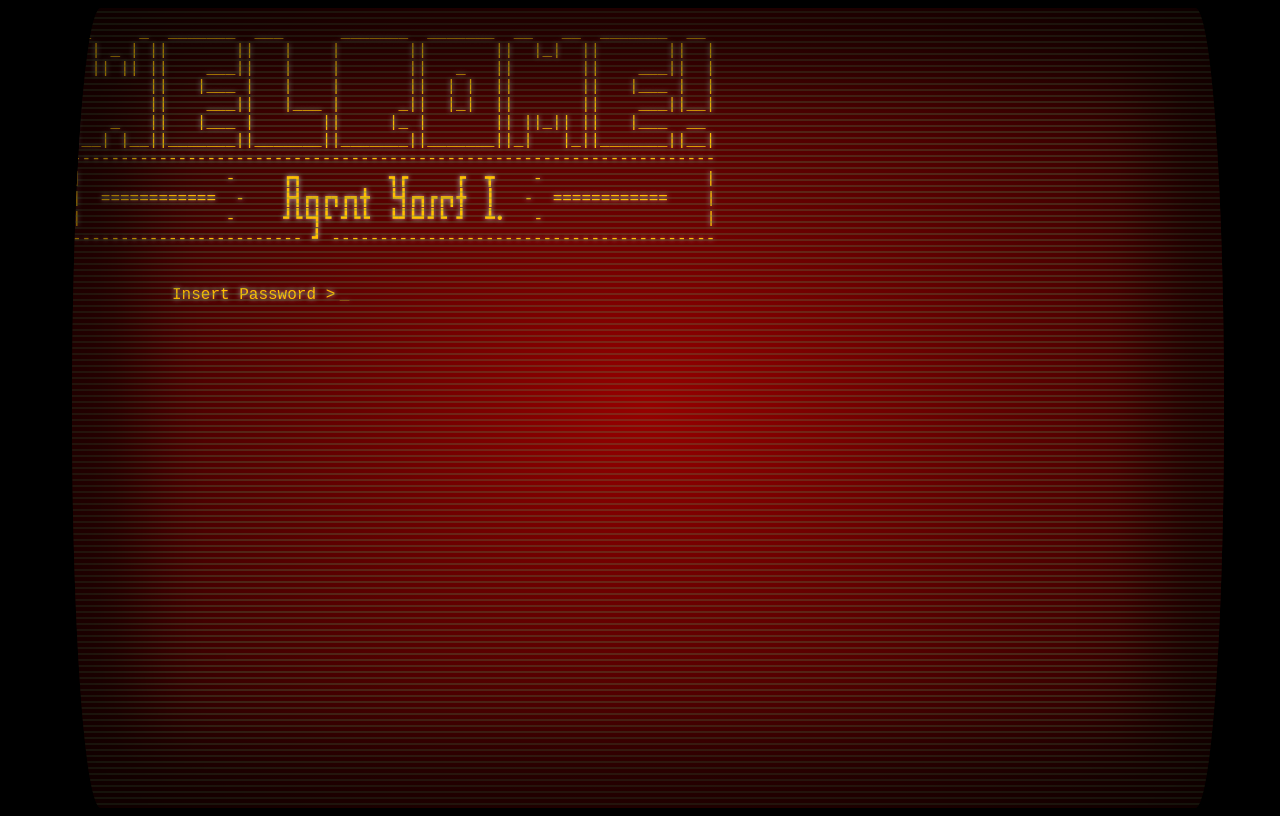
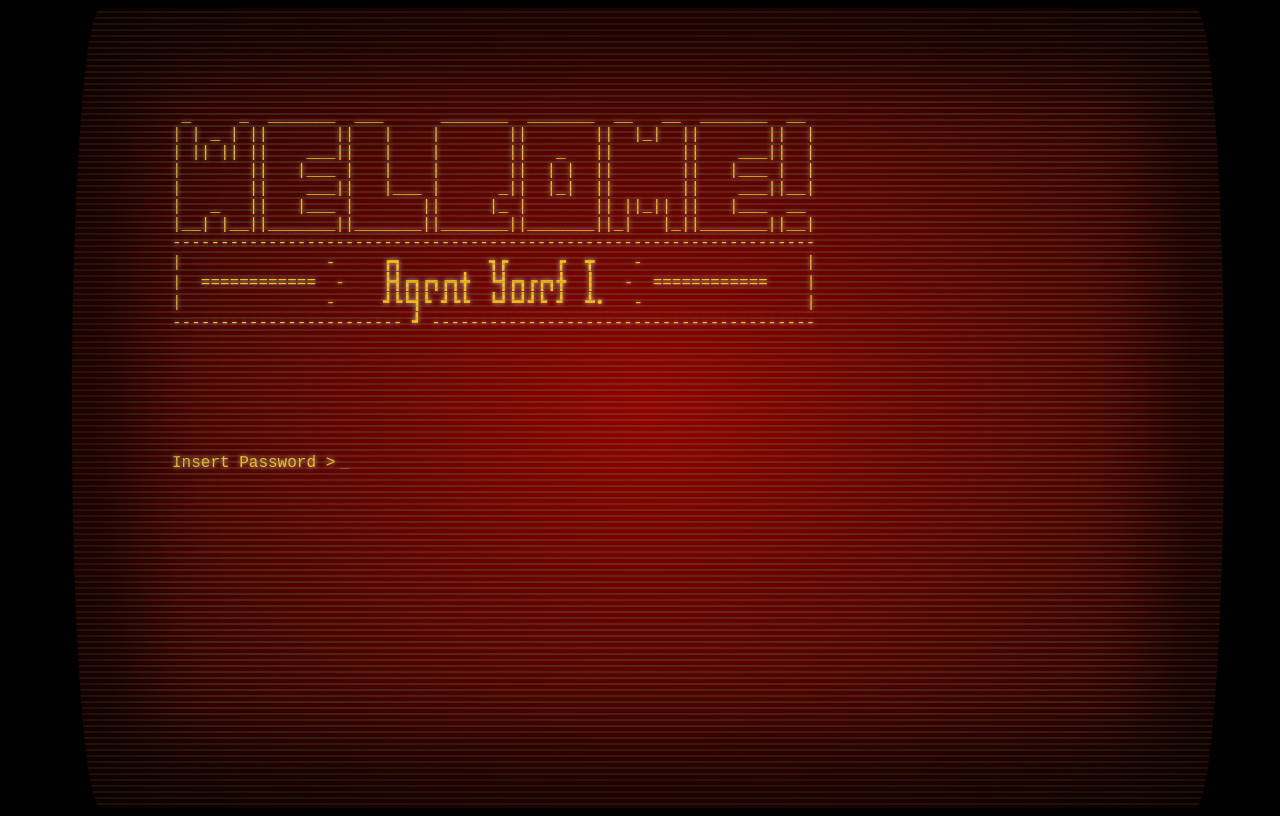
Before and after one commit to Skibity/26-4-1986, a plain HTML site: page login.html in a window 1280 px wide. Drawn offline with Linux system fonts and the light colour scheme.

Commit message:
Update login.css

```diff
--- a/login.css
+++ b/login.css
@@ -68,7 +68,7 @@ body {
 
 .content {
   position: relative;
-  /* margin: 100px; */
+  margin: 100px;
   z-index: 100;
 }
 
```
